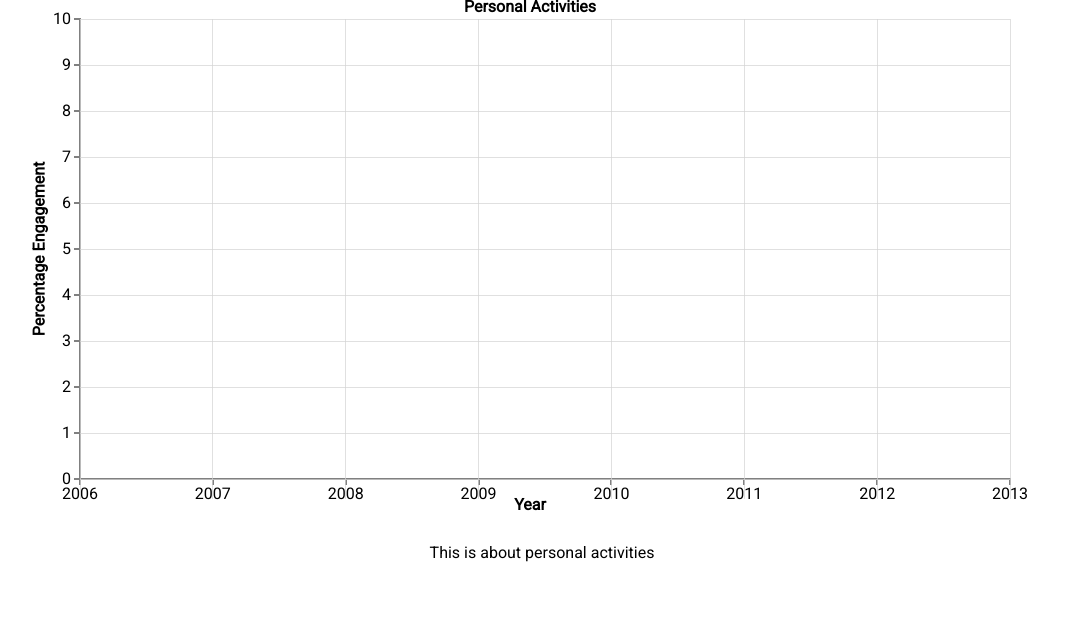
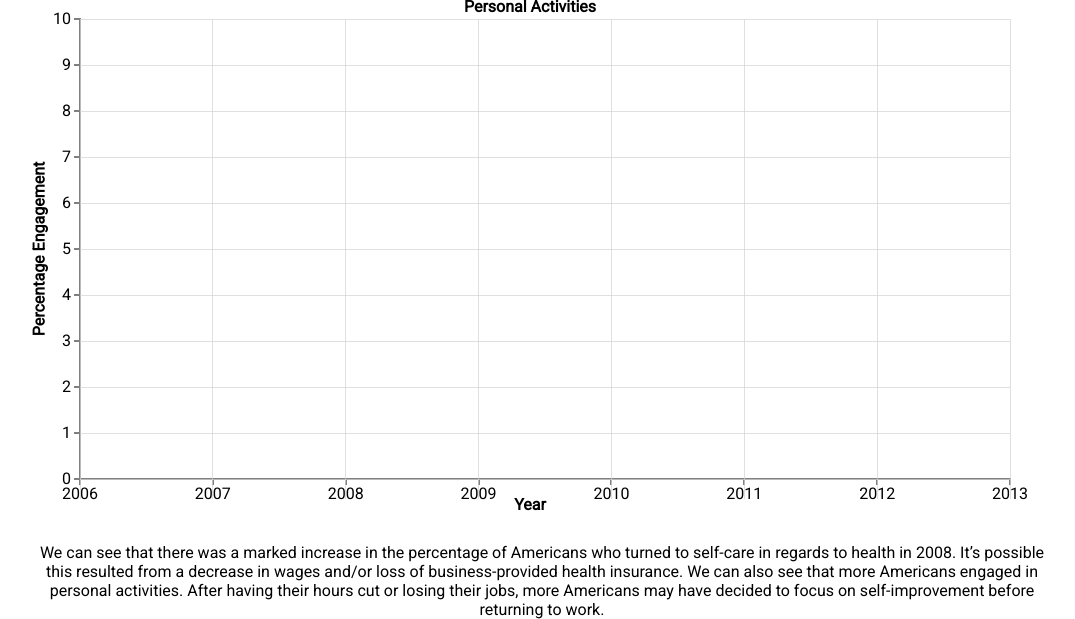
Before and after one commit to 00f2ff/dbm-project1, a Python web app: template templates/index.html in a window 1280 px wide; the page is wider, and only the part inside the window is pictured. Shown: the part 298-917 px from the top of that part, without its empty margins (98-1173 px from the left). Before the commit the page ends 860 px from the top of that part, so only its background shows below. Run offline with Jinja, Linux system fonts and the light colour scheme; the template is opened without the code that fills it, so the values that code supplies are empty; some libraries are stand-ins or nearby versions.

Commit message:
Added/modified Luo's code for tooltip; added fill/unfill of dots on hover; added narrative

```diff
--- a/stylesheets/time.css
+++ b/stylesheets/time.css
@@ -83,8 +83,23 @@ body {
     stroke-width: 0;
 }
 
+.tooltip {
+    background: none repeat scroll 0 0; /*#ed1e79;*/
+    border: 0 solid #ffffff;
+    border-radius: 8px;
+    color: #ffffff;
+    font: 12px sans-serif;
+    height: 80px;
+    padding: 2px;
+    pointer-events: none;
+    position: absolute;
+    text-align: center;
+    width: 200px;
+}
+
 #analysis-box {
-	margin-top: 20px;
+	margin: 20px 0px;
+	/*float: left;*/
 }
 
 .analysis {
--- a/templates/index.html
+++ b/templates/index.html
@@ -45,13 +45,13 @@ var data, analyses;
 
 data = {{data|safe}}
 analyses = {
-  "Personal Activities": "This is about personal activities",
-  "Leisure": "This is about leisure",
-  "Household Work": "This is about household work",
-  "Finances": "This is about finances",
-  "Community": "This is about community",
-  "Education": "This is about education",
-  "Work": "This is about work"
+  "Personal Activities": "We can see that there was a marked increase in the percentage of Americans who turned to self-care in regards to health in 2008. It’s possible this resulted from a decrease in wages and/or loss of business-provided health insurance. We can also see that more Americans engaged in personal activities. After having their hours cut or losing their jobs, more Americans may have decided to focus on self-improvement before returning to work.",
+  "Leisure": "Although the percentage of Americans who watched TV increased slightly in 2008 and 2009, it dropped off in 2010 and 2011, which may indicate more American began to find jobs, leading to less leisure time. The increase in TV-watching may also be attributed to Americans seeking lower-cost leisure activities.",
+  "Household Work": "Percent engagement in food preparation increased in 2008 and more dramatically in 2009. It’s possible that Americans had fewer dollars to spend and thus ate out less than before the Recession. Understandably, the percentage of Americans who shopped for groceries increased during this time as well. Both percentage of Americans paying attention to pets as well as their travel related to household activities increased from 2007 to 2008. As more Americans became unemployed, they may have seeked out additional uses for their time.",
+  "Finances": "2008 saw the beginning of a large fall in percentage of Americans who seeked out financial services. There are a multitude of factors which may have influenced this decline, but some potential culprits could be the rise of online banking as well as a general distrust of financial services after the housing bubble burst.",
+  "Community": "The effects of the Recession on engagement in organizational, civic, religious and spiritual activities are interesting. It appears engagement rose in 2008 before falling in 2009, rebounding in 2010, and falling more dramatically in 2011. It’s possible that these changes reflected Americans’ need for community in difficult times, but once the Recession appeared to subside, many Americans decided they didn’t need the greater sense of community they shared previously.",
+  "Education": "In 2008 we saw the beginning of a trend of more engagement in education. As more Americans lost their jobs, they may have decided to return to school before attempting to enter the job market once again. Since participants ages 15 and older were surveyed for this data, another possible reason for the uptick in education engagement is that more young Americans saw the job market in 2008 as hostile and decided to go to college instead of entering the market directly out of high school.",
+  "Work": "We see that 2008 marked the beginning of a decline in engagement in working and work-related activities as well as travel related to work. Increased unemployment could explain the decline in percentage of Americans working. As employers lost money, they may have not been able to send employees on as many business trips. This in combination with increased unemployment may have resulted in the decline in engagement for travel related to work. We can also see that there was a substantial increase in the percentage of Americans searching for jobs and interviewing. Increased unemployment could explain this upswing as well, since many Americans were eager to return to work."
 }
 // Add default analysis text
 $('#analysis-box').html(analyses["Personal Activities"]);
@@ -117,6 +117,10 @@ function drawActivities(category, indexes) {
     bottom: 20,
     left: 50
   };
+
+  var tooltip = d3.select('#graph').append("div") // declare the properties for the div used for the tooltips
+    .attr("class", "tooltip")       // apply the 'tooltip' class
+    .style("opacity", 0);
 
   graph = d3.select('#graph').append('svg')
     // .style('margin-left',-margins.left*1.9) // prevents activity name cutoff
@@ -259,7 +263,30 @@ function drawActivities(category, indexes) {
       .attr('r', 6)
       .attr('fill', 'white')
       .attr('stroke', colors[i])
-      .attr('stroke-width', '2');
+      .attr('stroke-width', '2')
+      .on("mouseover", function(d) {
+        // make the color of the tooltip the stroke color
+        tooltip.style("background-color",colors[i]);
+        // fill in the dot
+        $(this).attr('fill', colors[i]);
+       // when the mouse goes over a circle, do the following
+        tooltip.transition()                  // declare the transition properties to bring fade-in div
+          .duration(200)                  // it shall take 200ms
+          .style("opacity", .9);              // and go all the way to an opacity of .9
+        tooltip.html( "<br/><p>" + d.percent +
+                      "% of Americans surveyed engaged in " + data.Weekday[value][0] + " in " +
+                      + d.year+"</p>")  // add the text of the tooltip as html
+          .style("left", (d3.event.pageX) + "px")     // move it in the x direction
+          .style("top", (d3.event.pageY - 28) + "px");  // move it in the y direction
+      })
+      .on("mouseout", function(d) {
+        // when the mouse leaves a circle, do the following
+        // make the dot white again
+        $(this).attr('fill', 'white'); // transition doesn't work well here
+        tooltip.transition()                  // declare the transition properties to fade-out the div
+          .duration(500)                  // it shall take 500ms
+          .style("opacity", 0);             // and go all the way to an opacity of nil
+       });
 
     // label
     graph.append("text")
```
